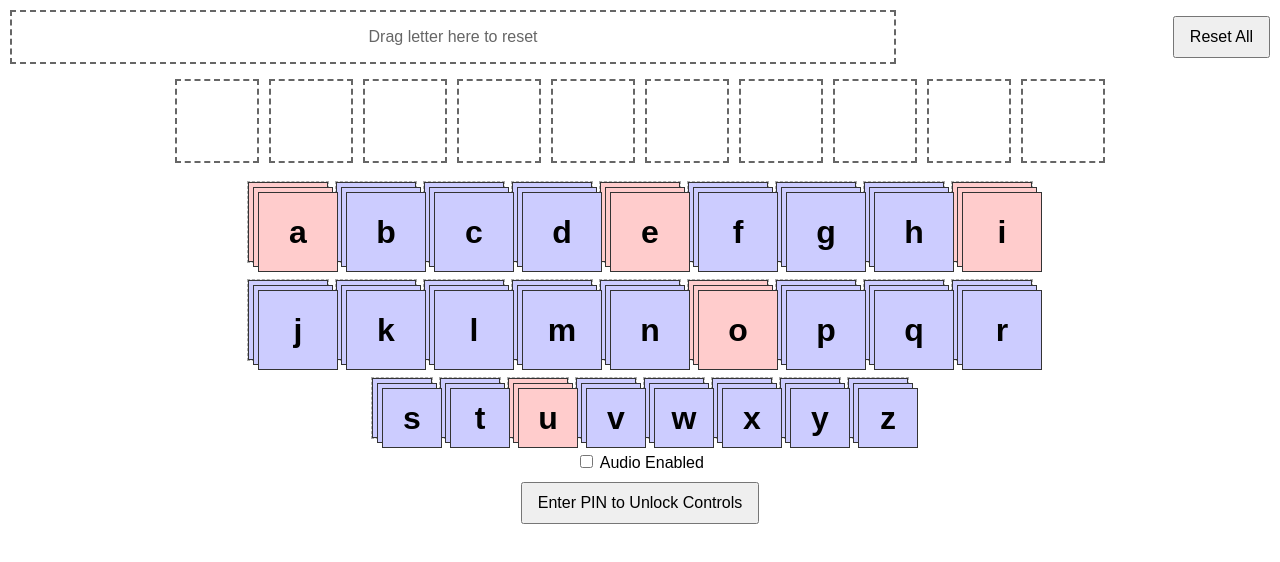
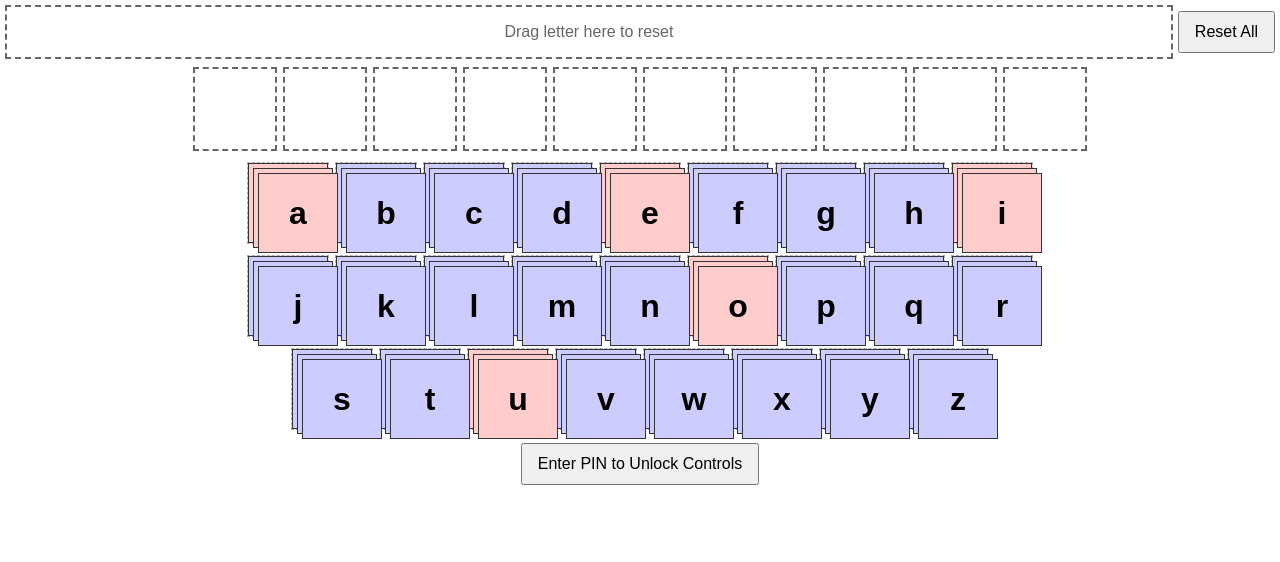
Before and after one commit to Cretinousmartyr/Word-Work, a plain HTML site: page index.html in a window 1280 px wide. Drawn offline with Linux system fonts and the light colour scheme.

Commit message:
Update index.html
Hopefully final

```diff
--- a/index.html
+++ b/index.html
@@ -1,32 +1,35 @@
 <!DOCTYPE html>
 <html lang="en">
 <head>
-  <meta charset="UTF-8" />
-  <!-- Set viewport and enable web app (standalone) mode on mobile -->
-  <meta name="viewport" content="width=device-width, initial-scale=1" />
-  <meta name="apple-mobile-web-app-capable" content="yes" />
-  <meta name="mobile-web-app-capable" content="yes" />
-  <link rel="manifest" href="manifest.json" />
+  <meta charset="UTF-8">
+  <!-- The viewport and web-app meta tags help lock the app's size -->
+  <meta name="viewport" content="width=device-width, initial-scale=1, maximum-scale=1, user-scalable=no">
+  <meta name="apple-mobile-web-app-capable" content="yes">
+  <meta name="mobile-web-app-capable" content="yes">
+  <link rel="manifest" href="manifest.json">
   <title>Word Work Game</title>
   <style>
-    /* Basic resets and body styling */
+    /* Lock the viewport so everything fits without scrolling */
+    html, body {
+      margin: 0;
+      padding: 0;
+      height: 100vh;
+      overflow: hidden;
+    }
     body {
       font-family: sans-serif;
-      margin: 0;
-      padding: 10px;
-      -webkit-touch-callout: none;
-      -webkit-user-select: none;
-      user-select: none;
+      padding: 5px;
+      box-sizing: border-box;
     }
-    /* Top Bar: Reset Bin and Reset All Button */
+    /* Top Bar: Recycle Bin and Reset All Button */
     #top-bar {
       display: flex;
       justify-content: space-between;
       align-items: center;
-      margin-bottom: 10px;
+      margin-bottom: 5px;
     }
     #recycle-bin {
-      width: 70%;
+      flex: 1;
       height: 50px;
       border: 2px dashed #666;
       display: flex;
@@ -34,22 +37,23 @@
       justify-content: center;
       font-size: 16px;
       color: #666;
+      margin-right: 5px;
     }
     #reset-all {
       padding: 10px 15px;
       font-size: 16px;
     }
-    /* Word Boxes for forming a word */
+    /* Word Boxes (for forming a word) */
     #word-boxes {
       display: flex;
       justify-content: center;
-      margin-bottom: 10px;
+      margin-bottom: 5px;
     }
     .drop-box {
       width: 80px;
       height: 80px;
       border: 2px dashed #666;
-      margin: 5px;
+      margin: 3px;
       display: flex;
       align-items: center;
       justify-content: center;
@@ -57,12 +61,12 @@
     }
     /* Alphabet Grid */
     #alphabet-grid {
-      margin-bottom: 10px;
+      margin-bottom: 5px;
     }
     .letter-row {
       display: flex;
       justify-content: center;
-      margin-bottom: 10px;
+      margin-bottom: 5px;
     }
     .letter-cell {
       border: 1px dashed #aaa;
@@ -70,14 +74,10 @@
       background-color: #f0f0f0;
       margin: 3px;
     }
-    /* Big cells for rows 1 & 2; small cells for row 3 */
+    /* All cells are the same size */
     .big-cell {
       width: 80px;
       height: 80px;
-    }
-    .small-cell {
-      width: 60px;
-      height: 60px;
     }
     /* Draggable tile styling */
     .tile {
@@ -88,40 +88,35 @@
       display: flex;
       align-items: center;
       justify-content: center;
-      font-size: 32px; /* Bigger text */
+      font-size: 32px;  /* Bigger text */
       font-weight: bold;
       user-select: none;
       touch-action: none;
       cursor: pointer;
       box-sizing: border-box;
     }
-    /* Pastel colors: vowels get pastel red; consonants pastel blue */
+    /* Pastel colors: vowels in pastel red; consonants in pastel blue */
     .tile.vowel {
       background-color: #ffcccc;
     }
     .tile.consonant {
       background-color: #ccccff;
     }
-    /* Audio toggle container */
-    #audio-toggle-container {
-      text-align: center;
-      margin-bottom: 10px;
-    }
-    /* Hidden controls (Speak Word & Define Word) – hidden by default */
+    /* Hidden controls container (audio toggle, speak and define buttons) */
     #hidden-controls {
       display: none;
       text-align: center;
-      margin-bottom: 10px;
+      margin-top: 5px;
     }
     #hidden-controls button {
       padding: 10px 15px;
       font-size: 16px;
       margin: 5px;
     }
-    /* Unlock button for hidden controls */
+    /* Unlock Controls button */
     #unlock-button {
       display: block;
-      margin: 0 auto 10px;
+      margin: 10px auto;
       padding: 10px 15px;
       font-size: 16px;
     }
@@ -148,23 +143,18 @@
     <div class="drop-box"></div>
   </div>
 
-  <!-- Alphabet Grid: 3 Rows -->
+  <!-- Alphabet Grid: 3 Rows (Row 1: 9 letters, Row 2: 9 letters, Row 3: 8 letters) -->
   <div id="alphabet-grid">
     <div class="letter-row" id="row1"></div>
     <div class="letter-row" id="row2"></div>
     <div class="letter-row" id="row3"></div>
   </div>
 
-  <!-- Audio Toggle -->
-  <div id="audio-toggle-container">
+  <!-- Unlock Controls: (The Audio Toggle and Speak/Define buttons are hidden until unlocked) -->
+  <button id="unlock-button">Enter PIN to Unlock Controls</button>
+  <div id="hidden-controls">
     <label><input type="checkbox" id="audio-toggle"> Audio Enabled</label>
-  </div>
-
-  <!-- Unlock Hidden Controls Button -->
-  <button id="unlock-button">Enter PIN to Unlock Controls</button>
-
-  <!-- Hidden Controls (Speak Word & Define Word) -->
-  <div id="hidden-controls">
+    <br>
     <button id="speak-word">Speak Word</button>
     <button id="define-word">Define Word</button>
   </div>
@@ -172,24 +162,35 @@
   <script>
     // Global variables for drag handling and audio
     let currentDrag = null;
-    const dragThreshold = 5; // pixels
+    const dragThreshold = 5; // pixels before initiating a drag
     let audioEnabled = false;
-    const correctPIN = "12426A";
+    // Set the correct PIN
+    const correctPIN = "2468";
 
-    // Update audio setting from the checkbox
-    const audioToggle = document.getElementById('audio-toggle');
-    audioToggle.addEventListener('change', function() {
-      audioEnabled = audioToggle.checked;
+    // Unlock Controls: prompt for PIN and reveal hidden controls if correct
+    document.getElementById('unlock-button').addEventListener('click', () => {
+      let pin = prompt("Enter PIN to unlock controls:");
+      if (pin === correctPIN) {
+        document.getElementById('hidden-controls').style.display = "block";
+        document.getElementById('unlock-button').style.display = "none";
+      } else {
+        alert("Incorrect PIN");
+      }
     });
 
-    // Speak text only if audio is enabled
+    // Update audio setting from the checkbox (inside hidden controls)
+    document.getElementById('audio-toggle').addEventListener('change', function() {
+      audioEnabled = this.checked;
+    });
+
+    // Utility: speak text if audio is enabled
     function speakText(text) {
       if (!audioEnabled) return;
       const utterance = new SpeechSynthesisUtterance(text);
       window.speechSynthesis.speak(utterance);
     }
 
-    // Stack tiles inside a cell with a slight offset
+    // Utility: stack tiles in a cell with a slight offset
     function restackCell(cell) {
       const tiles = cell.querySelectorAll('.tile');
       tiles.forEach((tile, index) => {
@@ -199,17 +200,18 @@
       });
     }
 
-    // Build the alphabet grid: three rows (row1: 9 letters, row2: 9 letters, row3: 8 letters)
+    // Build the alphabet grid.
+    // We'll distribute 26 letters over three rows: row1 (9 letters), row2 (9 letters), row3 (8 letters)
     const letters = 'abcdefghijklmnopqrstuvwxyz'.split('');
     const row1 = document.getElementById('row1');
     const row2 = document.getElementById('row2');
     const row3 = document.getElementById('row3');
     const letterCells = {};
 
-    // Helper to create a letter cell (with three stacked tiles)
-    function createCell(letter, sizeClass) {
+    // Helper function to create a letter cell with three stacked tiles
+    function createCell(letter) {
       const cell = document.createElement('div');
-      cell.classList.add('letter-cell', sizeClass);
+      cell.classList.add('letter-cell', 'big-cell');
       cell.dataset.letter = letter;
       letterCells[letter] = cell;
       // Create three copies (tiles) for this letter
@@ -223,9 +225,8 @@
         } else {
           tile.classList.add('consonant');
         }
-        // Save home cell reference
-        tile.homeCell = cell;
-        // Add pointer events for dragging/tapping
+        tile.homeCell = cell;  // store a reference to the home cell
+        // Add pointer event listeners for dragging/tapping
         tile.addEventListener('pointerdown', pointerDown);
         tile.addEventListener('pointermove', pointerMove);
         tile.addEventListener('pointerup', pointerUp);
@@ -239,32 +240,32 @@
     let index = 0;
     for (let i = 0; i < 9; i++) {
       if (index < letters.length) {
-        const cell = createCell(letters[index], "big-cell");
+        const cell = createCell(letters[index]);
         row1.appendChild(cell);
         index++;
       }
     }
     for (let i = 0; i < 9; i++) {
       if (index < letters.length) {
-        const cell = createCell(letters[index], "big-cell");
+        const cell = createCell(letters[index]);
         row2.appendChild(cell);
         index++;
       }
     }
     for (let i = 0; i < 8; i++) {
       if (index < letters.length) {
-        const cell = createCell(letters[index], "small-cell");
+        const cell = createCell(letters[index]);
         row3.appendChild(cell);
         index++;
       }
     }
 
-    // Pointer Event Handlers
+    // Pointer event handlers for drag and drop
     function pointerDown(e) {
-      if (currentDrag) return; // only one drag at a time
+      if (currentDrag) return; // allow only one drag at a time
       const tile = e.currentTarget;
       const rect = tile.getBoundingClientRect();
-      // Fix the tile’s width and height to prevent scaling when reparented
+      // Fix the tile's dimensions so they remain constant when reparented
       tile.style.width = rect.width + "px";
       tile.style.height = rect.height + "px";
       currentDrag = {
@@ -284,10 +285,10 @@
       const { tile, startX, startY, offsetX, offsetY } = currentDrag;
       const dx = e.clientX - startX;
       const dy = e.clientY - startY;
-      const dist = Math.sqrt(dx*dx + dy*dy);
+      const dist = Math.sqrt(dx * dx + dy * dy);
       if (!currentDrag.dragging && dist > dragThreshold) {
         currentDrag.dragging = true;
-        // Reparent tile to document.body so it can move freely
+        // Reparent tile to document.body for free dragging
         document.body.appendChild(tile);
         tile.style.position = "fixed";
         tile.style.zIndex = 1000;
@@ -304,29 +305,25 @@
       tile.releasePointerCapture(e.pointerId);
       const dx = e.clientX - startX;
       const dy = e.clientY - startY;
-      const dist = Math.sqrt(dx*dx + dy*dy);
+      const dist = Math.sqrt(dx * dx + dy * dy);
       if (!dragging || dist < dragThreshold) {
-        // Considered a tap; speak the letter if audio is enabled.
+        // Considered a tap—speak the letter (if audio is enabled)
         speakText(tile.textContent);
         currentDrag = null;
         return;
       }
       const tileRect = tile.getBoundingClientRect();
       const tileCenter = {
-        x: tileRect.left + tileRect.width/2,
-        y: tileRect.top + tileRect.height/2
+        x: tileRect.left + tileRect.width / 2,
+        y: tileRect.top + tileRect.height / 2
       };
       let dropped = false;
-      // 1. Check drop boxes (word boxes) – only if empty.
+      // 1. Check if dropped in one of the word boxes (only if empty)
       document.querySelectorAll('.drop-box').forEach(box => {
         const rect = box.getBoundingClientRect();
-        if (
-          tileCenter.x >= rect.left &&
-          tileCenter.x <= rect.right &&
-          tileCenter.y >= rect.top &&
-          tileCenter.y <= rect.bottom &&
-          box.children.length === 0
-        ) {
+        if (tileCenter.x >= rect.left && tileCenter.x <= rect.right &&
+            tileCenter.y >= rect.top && tileCenter.y <= rect.bottom &&
+            box.children.length === 0) {
           tile.style.position = "static";
           tile.style.left = "";
           tile.style.top = "";
@@ -335,15 +332,11 @@
           dropped = true;
         }
       });
-      // 2. Check if dropped in the recycle bin.
+      // 2. Check if dropped in the recycle bin area
       const recycleBin = document.getElementById('recycle-bin');
       const binRect = recycleBin.getBoundingClientRect();
-      if (
-        tileCenter.x >= binRect.left &&
-        tileCenter.x <= binRect.right &&
-        tileCenter.y >= binRect.top &&
-        tileCenter.y <= binRect.bottom
-      ) {
+      if (tileCenter.x >= binRect.left && tileCenter.x <= binRect.right &&
+          tileCenter.y >= binRect.top && tileCenter.y <= binRect.bottom) {
         tile.style.position = "absolute";
         tile.style.left = "";
         tile.style.top = "";
@@ -352,7 +345,7 @@
         restackCell(tile.homeCell);
         dropped = true;
       }
-      // 3. If not dropped in a valid zone, return it to its original parent.
+      // 3. Otherwise, return to the original parent
       if (!dropped) {
         tile.style.position = "absolute";
         tile.style.left = "";
@@ -364,13 +357,11 @@
       currentDrag = null;
     }
 
-    // Control Button Handlers
+    // Reset All: clear the drop boxes and return every tile to its home cell
     document.getElementById('reset-all').addEventListener('click', () => {
-      // Clear word boxes
       document.querySelectorAll('.drop-box').forEach(box => {
         box.innerHTML = "";
       });
-      // Return every tile to its home cell
       document.querySelectorAll('.tile').forEach(tile => {
         tile.style.position = "absolute";
         tile.style.left = "";
@@ -381,8 +372,8 @@
       });
     });
 
+    // Speak Word: concatenate letters from drop boxes and speak them
     document.getElementById('speak-word').addEventListener('click', () => {
-      if (!audioEnabled) return;
       let word = "";
       document.querySelectorAll('.drop-box').forEach(box => {
         if (box.children.length > 0) {
@@ -392,8 +383,8 @@
       if (word) speakText(word);
     });
 
+    // Define Word: fetch the definition and immediately speak it (no alert)
     document.getElementById('define-word').addEventListener('click', () => {
-      if (!audioEnabled) return;
       let word = "";
       document.querySelectorAll('.drop-box').forEach(box => {
         if (box.children.length > 0) {
@@ -411,30 +402,18 @@
                 const definitions = meanings[0].definitions;
                 if (definitions && definitions.length > 0) {
                   definition = definitions[0].definition;
-                  alert("Definition of " + word + ":\n" + definition);
                   speakText(definition);
                   return;
                 }
               }
             }
-            alert("Definition not found for " + word);
+            speakText("Definition not found for " + word);
           })
           .catch(err => {
-            alert("Error fetching definition for " + word);
+            speakText("Error fetching definition for " + word);
           });
       } else {
-        alert("No word formed.");
-      }
-    });
-
-    // Unlock hidden controls via PIN prompt
-    document.getElementById('unlock-button').addEventListener('click', () => {
-      let pin = prompt("Enter PIN to unlock controls:");
-      if (pin === correctPIN) {
-        document.getElementById('hidden-controls').style.display = "block";
-        document.getElementById('unlock-button').style.display = "none";
-      } else {
-        alert("Incorrect PIN");
+        speakText("No word formed.");
       }
     });
   </script>
```
